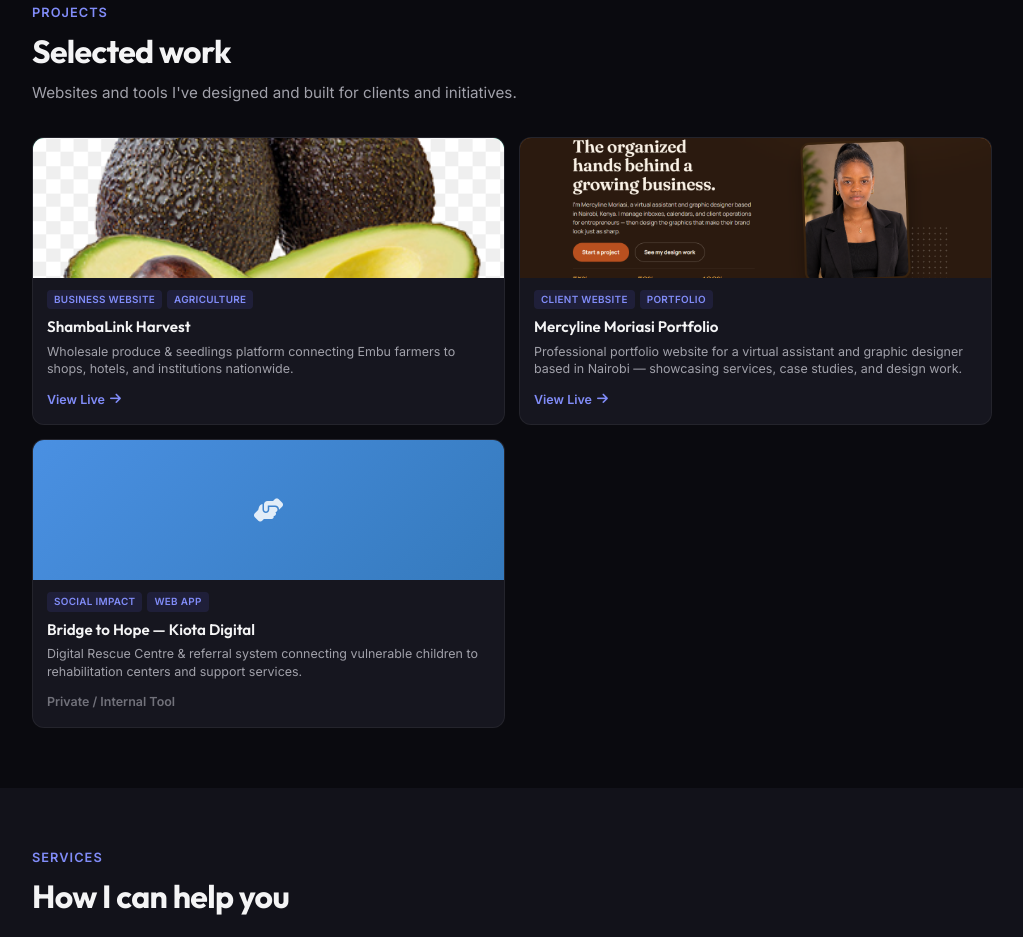
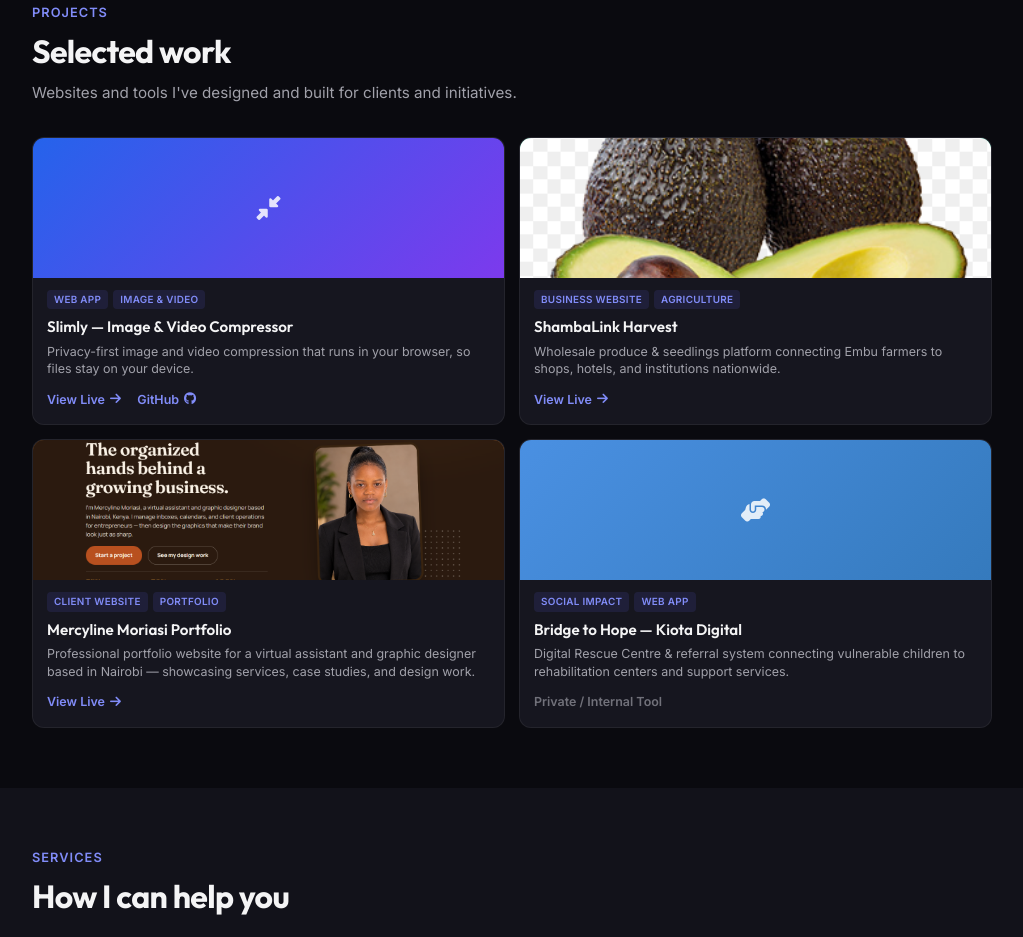
Before and after one commit to Boychild-codes/Stephen-portfolio, a plain HTML site: page index.html in a window 1280 px wide. Shown: the part 2420-3357 px from the top of the page, without its empty margins (128-1151 px from the left). Drawn offline with Linux system fonts and the light colour scheme.

Commit message:
Add Slimly project to portfolio
Co-authored-by: Copilot <223556219+Copilot@users.noreply.github.com>

```diff
--- a/index.html
+++ b/index.html
@@ -225,6 +225,30 @@
 
             <div class="projects-grid">
 
+                <!-- Slimly -->
+                <article class="project-card">
+                    <div class="project-image">
+                        <div class="project-placeholder" style="background: linear-gradient(135deg, #2563eb, #7c3aed);">
+                            <i class="fas fa-compress-alt"></i>
+                        </div>
+                        <div class="project-slideshow"></div>
+                    </div>
+                    <div class="project-info">
+                        <div class="project-tags">
+                            <span>Web App</span>
+                            <span>Image &amp; Video</span>
+                        </div>
+                        <h3>Slimly — Image &amp; Video Compressor</h3>
+                        <p>Privacy-first image and video compression that runs in your browser, so files stay on your device.</p>
+                        <a href="https://4811d4de-slimly.stephenjiru.workers.dev/#home" target="_blank" rel="noopener noreferrer" class="project-link">
+                            View Live <i class="fas fa-arrow-right"></i>
+                        </a>
+                        <a href="https://github.com/Boychild-codes/Slimly" target="_blank" rel="noopener noreferrer" class="project-link" style="margin-left: 12px;">
+                            GitHub <i class="fab fa-github"></i>
+                        </a>
+                    </div>
+                </article>
+
                 <!-- ShambaLink Harvest -->
                 <article class="project-card">
                     <div class="project-image">
```
